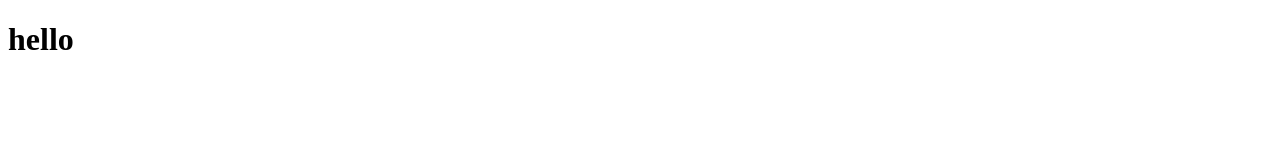
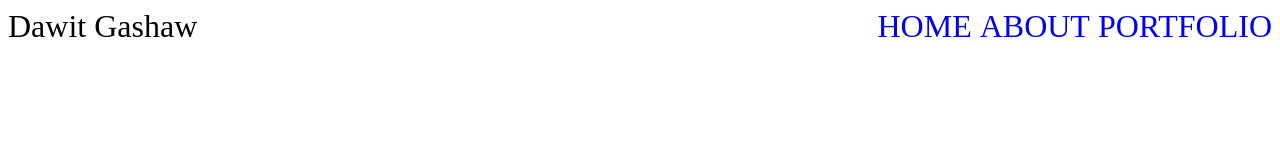
Before and after one commit to Dawit-Gashaw-Personal-website/personal-website, a plain HTML site: page index.html in a window 1280 px wide. Drawn offline with Linux system fonts and the light colour scheme.

Commit message:
feat: created and styled navbar

```diff
--- a/index.html
+++ b/index.html
@@ -5,9 +5,26 @@
     <meta http-equiv="X-UA-Compatible" content="IE=edge">
     <meta name="viewport" content="width=device-width, initial-scale=1.0">
     <title>Dawit Gashaw</title>
+    <link rel="stylesheet" href="style.css">
+
+
+    <!-- Check later if this is the right way to link javascript file -->
+
+    <script src="script.js"></script>
 </head>
+
 <body>
-    <h1>hello</h1>
+
+    <header>
+        <span class="name">Dawit Gashaw</span>
+
+        <nav class="links">
+            <a href="#HOME">HOME</a>
+            <a href="#ABOUT">ABOUT</a>
+            <a href="#PORTFOLIO">PORTFOLIO</a>
+        </nav>
+    </header>
+
 
 </body>
 </html>
--- a/style.css
+++ b/style.css
@@ -0,0 +1,12 @@
+.links{
+
+    float: right;
+
+}
+.links a{
+    text-decoration: none;
+    word-spacing: 1rem;
+}
+header{
+    font-size: 2rem;
+}
```
